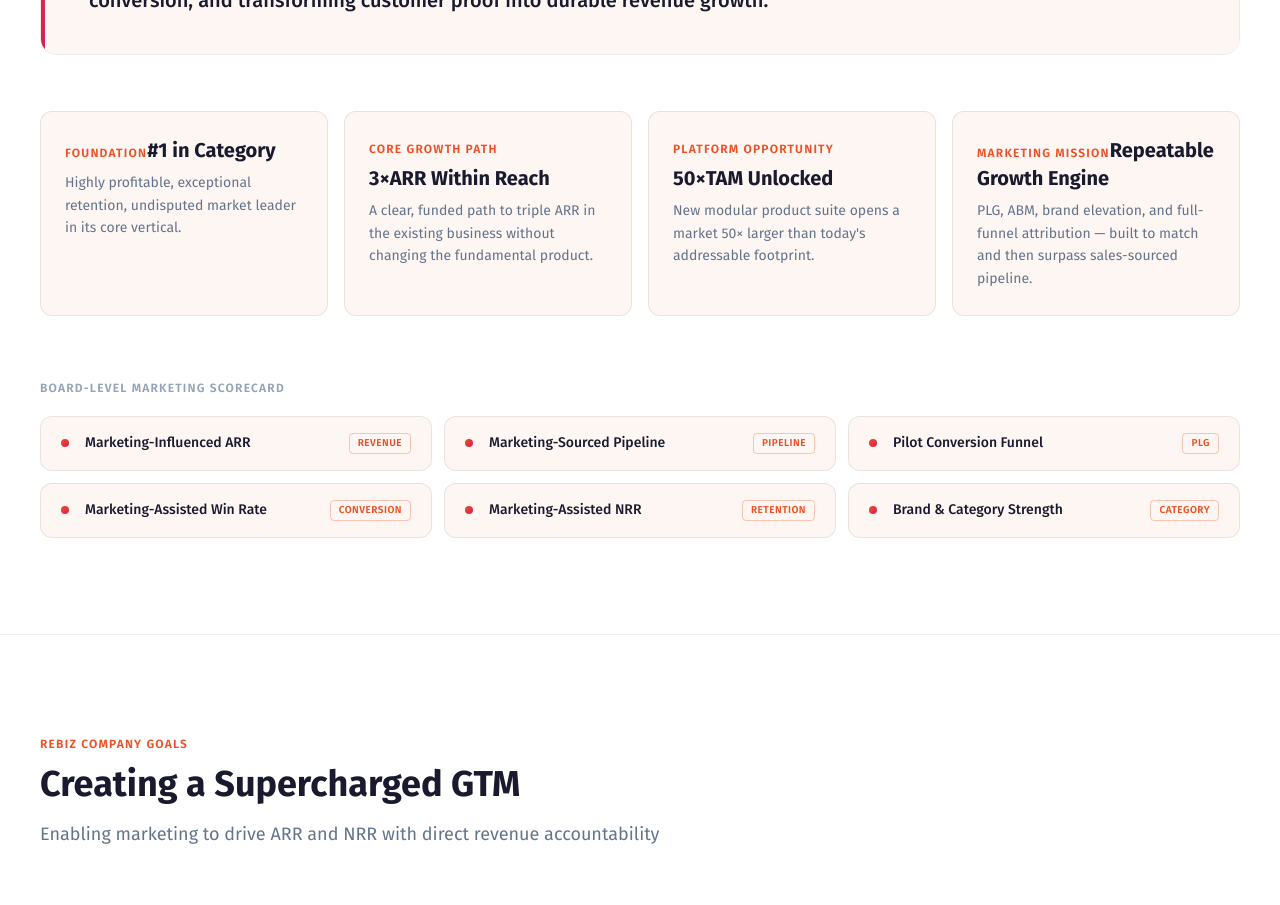
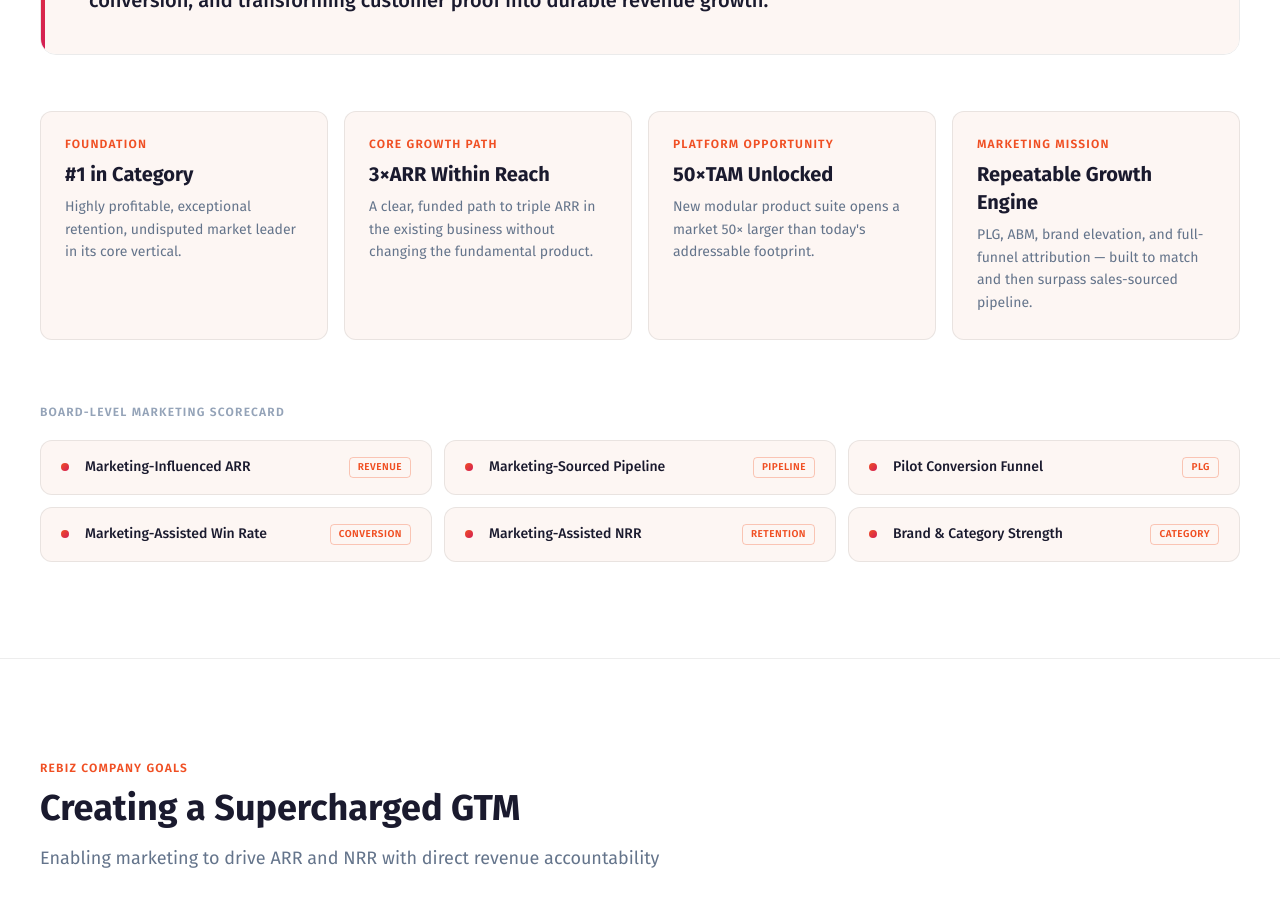
Before and after one commit to benjamsb/rebiz-marketing, a React (Vite) app: page / in a window 1280 px wide. Shown: the part 1300-2205 px from the top of the page. Built offline with nearby package versions, Linux system fonts and the light colour scheme.

Commit message:
Fix line break between eyebrow and headline in pillar cards

```diff
--- a/src/components/ExecutiveSummary.jsx
+++ b/src/components/ExecutiveSummary.jsx
@@ -86,8 +86,8 @@ export default function ExecutiveSummary() {
             transition={{ delay: i * 0.08, duration: 0.5 }}
             whileHover={{ y: -2 }}
           >
-            <span className="text-xs font-semibold text-rz-orange tracking-widest uppercase">{p.label}</span>
-            <MultX className="mt-2 text-xl font-bold text-rz-white">{p.headline}</MultX>
+            <span className="block text-xs font-semibold text-rz-orange tracking-widest uppercase">{p.label}</span>
+            <h3 className="mt-2 text-xl font-bold text-rz-white"><MultX>{p.headline}</MultX></h3>
             <p className="mt-2 text-rz-muted text-sm leading-relaxed">{p.body}</p>
           </motion.div>
         ))}
```
